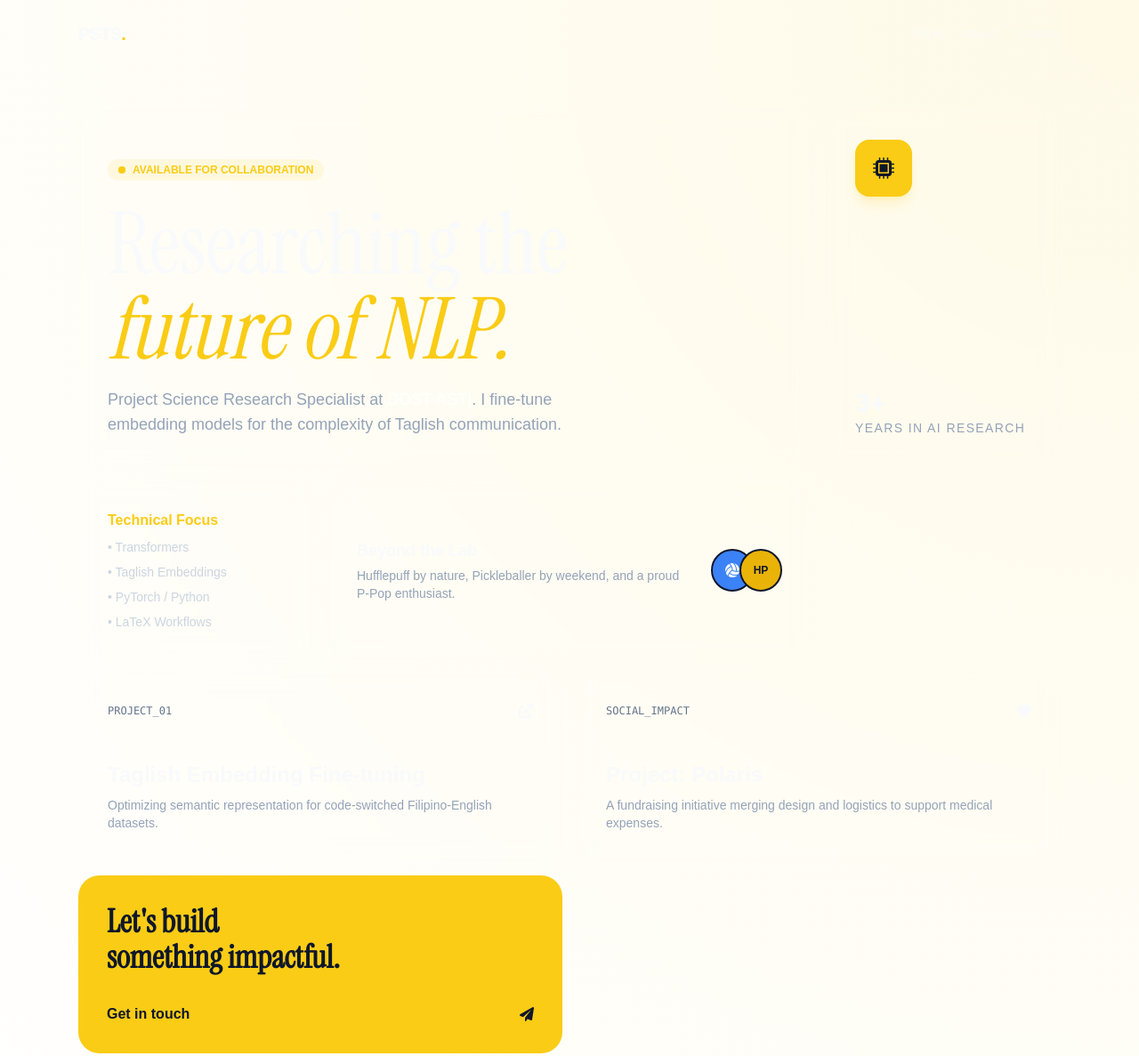
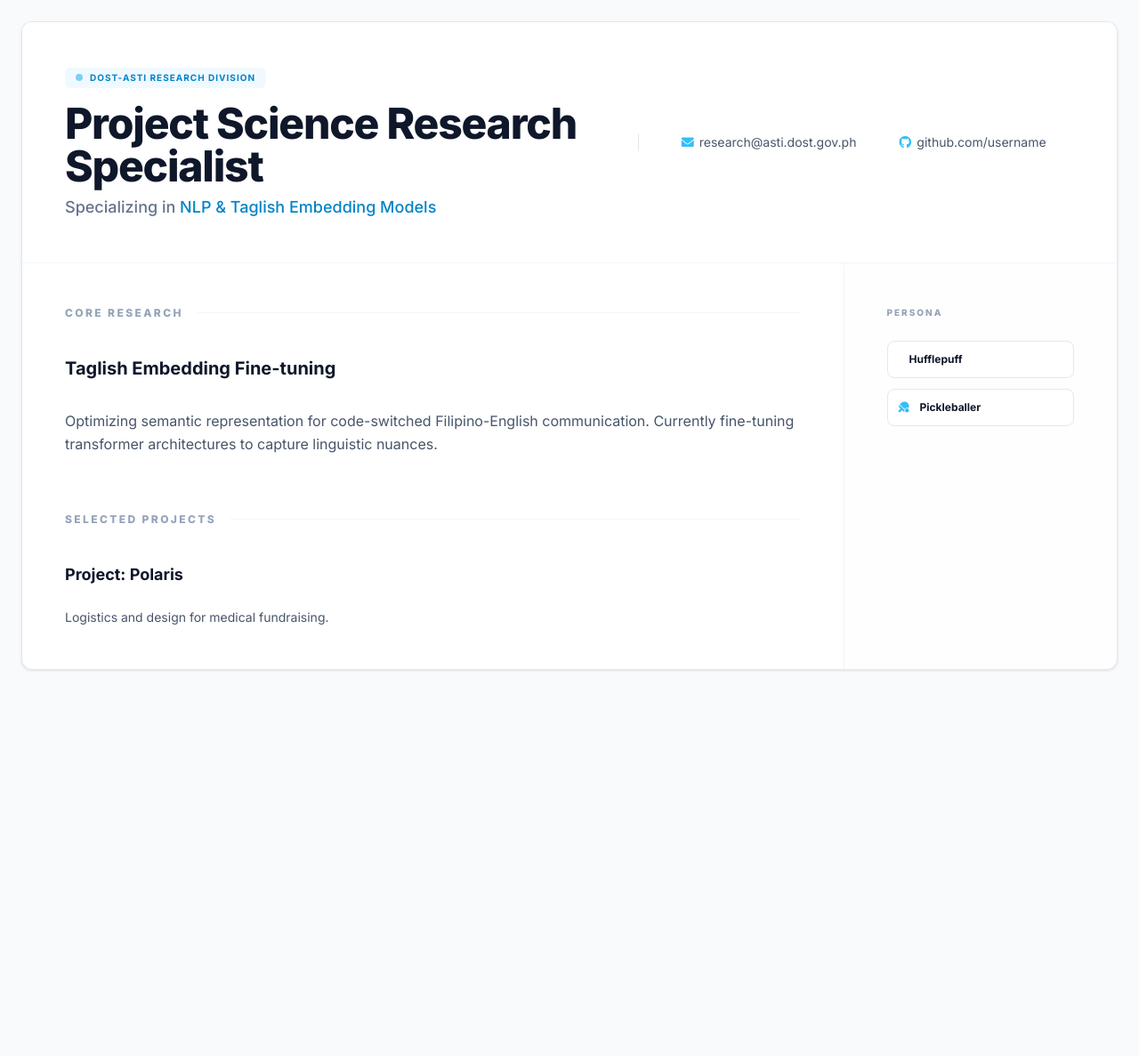
Before and after one commit to aunheladoptante/aunheladoptante.github.io, a plain HTML site: page index.html in a window 1280 px wide. Shown: the top 1187 px of the page at 89% size. After the commit the page ends 800 px from the top, so only its background shows below. Drawn offline with nearby package versions, Linux system fonts and the light colour scheme.

Commit message:
Overhauled design

```diff
--- a/index.html
+++ b/index.html
@@ -3,132 +3,53 @@
 <head>
     <meta charset="UTF-8">
     <meta name="viewport" content="width=device-width, initial-scale=1.0">
-    <title>PSTS | Research & AI Portfolio</title>
+    <title>CV | PSTS Researcher</title>
     <script src="https://cdn.tailwindcss.com"></script>
     <link rel="stylesheet" href="https://cdnjs.cloudflare.com/ajax/libs/font-awesome/6.0.0/css/all.min.css">
-    <link href="https://fonts.googleapis.com/css2?family=Space+Grotesk:wght@300;500;700&family=Instrument+Serif&display=swap" rel="stylesheet">
+    <link href="https://fonts.googleapis.com/css2?family=Inter:wght@300;400;500;600;700;800&display=swap" rel="stylesheet">
     <style>
-        :root {
-            --hufflepuff: #facc15;
-            --deep-slate: #0f172a;
-        }
-        body {
-            font-family: 'Space+Grotesk', sans-serif;
-            background-color: var(--deep-slate);
-            color: #f8fafc;
-        }
-        .serif { font-family: 'Instrument Serif', serif; }
-        .bento-card {
-            background: rgba(255, 255, 255, 0.03);
-            border: 1px solid rgba(255, 255, 255, 0.1);
-            backdrop-filter: blur(10px);
-            transition: all 0.3s cubic-bezier(0.4, 0, 0.2, 1);
-        }
-        .bento-card:hover {
-            border-color: var(--hufflepuff);
-            transform: translateY(-5px);
-            background: rgba(255, 255, 255, 0.05);
-        }
-        .gradient-bg {
-            background: radial-gradient(circle at top right, rgba(250, 204, 21, 0.1), transparent);
-        }
+        body { font-family: 'Inter', sans-serif; background-color: #f8fafc; }
+        .wide-container { box-shadow: 0 1px 3px 0 rgba(0, 0, 0, 0.1); }
+        .sidebar-border { border-left: 1px solid #f1f5f9; }
+        @media (max-width: 768px) { .sidebar-border { border-left: none; border-top: 1px solid #f1f5f9; } }
     </style>
 </head>
-<body class="gradient-bg min-h-screen">
+<body class="text-slate-900 antialiased p-2 md:p-6">
 
-    <nav class="p-6 max-w-6xl mx-auto flex justify-between items-center">
-        <div class="text-xl font-bold tracking-tighter">PSTS<span class="text-yellow-400">.</span></div>
-        <div class="flex gap-6 text-sm font-medium opacity-70 hover:opacity-100 transition">
-            <a href="#work" class="hover:text-yellow-400">Work</a>
-            <a href="#about" class="hover:text-yellow-400">About</a>
-            <a href="mailto:hello@example.com" class="hover:text-yellow-400">Contact</a>
-        </div>
-    </nav>
+    <main class="max-w-7xl mx-auto bg-white border border-slate-200 rounded-xl wide-container overflow-hidden">
 
-    <main class="max-w-6xl mx-auto px-6 py-12">
-        <div class="grid grid-cols-1 md:grid-cols-4 gap-4">
+        <div id="section-header"></div>
 
-            <div class="md:col-span-3 bento-card rounded-3xl p-8 flex flex-col justify-end min-h-[400px]">
-                <div class="inline-flex items-center gap-2 bg-yellow-400/10 text-yellow-400 px-3 py-1 rounded-full text-xs font-bold mb-6 w-fit">
-                    <span class="relative flex h-2 w-2">
-                        <span class="animate-ping absolute inline-flex h-full w-full rounded-full bg-yellow-400 opacity-75"></span>
-                        <span class="relative inline-flex rounded-full h-2 w-2 bg-yellow-400"></span>
-                    </span>
-                    AVAILABLE FOR COLLABORATION
-                </div>
-                <h1 class="serif text-6xl md:text-8xl leading-tight mb-4">
-                    Researching the <br><span class="italic text-yellow-400">future of NLP.</span>
-                </h1>
-                <p class="max-w-xl text-slate-400 text-lg">
-                    Project Science Research Specialist at <span class="text-white">DOST-ASTI</span>.
-                    I fine-tune embedding models for the complexity of Taglish communication.
-                </p>
+        <div class="grid grid-cols-1 lg:grid-cols-12">
+            <div class="lg:col-span-9 p-8 md:p-12">
+                <div id="section-research"></div>
+                <div id="section-projects" class="mt-16"></div>
             </div>
 
-            <div class="bento-card rounded-3xl p-8 flex flex-col justify-between">
-                <div class="w-16 h-16 bg-yellow-400 rounded-2xl flex items-center justify-center text-slate-900 shadow-lg shadow-yellow-400/20">
-                    <i class="fa-solid fa-microchip text-2xl"></i>
-                </div>
-                <div>
-                    <div class="text-3xl font-bold">3+</div>
-                    <div class="text-sm text-slate-400 uppercase tracking-widest">Years in AI Research</div>
-                </div>
+            <div class="lg:col-span-3 p-8 md:p-12 sidebar-border bg-slate-50/20">
+                <div id="section-sidebar"></div>
             </div>
-
-            <div class="bento-card rounded-3xl p-8">
-                <h3 class="text-yellow-400 font-bold mb-2">Technical Focus</h3>
-                <ul class="text-sm space-y-2 text-slate-300">
-                    <li>• Transformers</li>
-                    <li>• Taglish Embeddings</li>
-                    <li>• PyTorch / Python</li>
-                    <li>• LaTeX Workflows</li>
-                </ul>
-            </div>
-
-            <div class="md:col-span-2 bento-card rounded-3xl p-8 flex items-center gap-6 overflow-hidden relative">
-                <div class="flex-1">
-                    <h3 class="font-bold text-lg mb-1">Beyond the Lab</h3>
-                    <p class="text-sm text-slate-400">Hufflepuff by nature, Pickleballer by weekend, and a proud P-Pop enthusiast.</p>
-                </div>
-                <div class="flex -space-x-4">
-                    <div class="w-12 h-12 rounded-full border-2 border-slate-900 bg-blue-500 flex items-center justify-center"><i class="fa-solid fa-volleyball"></i></div>
-                    <div class="w-12 h-12 rounded-full border-2 border-slate-900 bg-yellow-500 flex items-center justify-center text-slate-900 font-bold text-xs">HP</div>
-                </div>
-            </div>
-
-            <div class="md:col-span-2 bento-card rounded-3xl p-8 group cursor-pointer">
-                <div class="flex justify-between items-start mb-12">
-                    <span class="text-xs font-mono text-slate-500">PROJECT_01</span>
-                    <i class="fa-solid fa-arrow-up-right-from-square group-hover:text-yellow-400 transition"></i>
-                </div>
-                <h2 class="text-2xl font-bold mb-2">Taglish Embedding Fine-tuning</h2>
-                <p class="text-slate-400 text-sm">Optimizing semantic representation for code-switched Filipino-English datasets.</p>
-            </div>
-
-            <div class="md:col-span-2 bento-card rounded-3xl p-8 group cursor-pointer">
-                <div class="flex justify-between items-start mb-12">
-                    <span class="text-xs font-mono text-slate-500">SOCIAL_IMPACT</span>
-                    <i class="fa-solid fa-heart group-hover:text-pink-500 transition"></i>
-                </div>
-                <h2 class="text-2xl font-bold mb-2">Project: Polaris</h2>
-                <p class="text-slate-400 text-sm">A fundraising initiative merging design and logistics to support medical expenses.</p>
-            </div>
-
-            <div class="md:col-span-2 bg-yellow-400 rounded-3xl p-8 text-slate-900 flex flex-col justify-between group cursor-pointer hover:bg-yellow-300 transition">
-                <h2 class="serif text-4xl font-bold">Let's build <br>something impactful.</h2>
-                <div class="flex justify-between items-center mt-8">
-                    <span class="font-bold">Get in touch</span>
-                    <i class="fa-solid fa-paper-plane"></i>
-                </div>
-            </div>
-
         </div>
     </main>
 
-    <footer class="max-w-6xl mx-auto px-6 py-12 flex justify-between text-xs text-slate-500 uppercase tracking-widest">
-        <div>© 2026 RESEARCH PORTFOLIO</div>
-        <div>BUILT WITH PRECISION & HEART</div>
-    </footer>
+    <script>
+        async function loadSection(id, file) {
+            try {
+                const response = await fetch(`sections/${file}`);
+                const content = await response.text();
+                document.getElementById(id).innerHTML = content;
+            } catch (err) {
+                console.error(`Error loading ${file}:`, err);
+            }
+        }
 
+        // Load all fragments
+        window.onload = () => {
+            loadSection('section-header', 'header.html');
+            loadSection('section-research', 'research.html');
+            loadSection('section-projects', 'projects.html');
+            loadSection('section-sidebar', 'sidebar.html');
+        };
+    </script>
 </body>
 </html>
--- /dev/null
+++ b/sections/header.html
@@ -0,0 +1,14 @@
+<header class="p-8 md:p-12 bg-white border-b border-slate-100 flex flex-col lg:flex-row justify-between items-start lg:items-center gap-8">
+    <div class="flex-1">
+        <div class="inline-flex items-center gap-2 px-3 py-1 rounded-md bg-sky-50 text-sky-600 text-[10px] font-bold uppercase tracking-widest mb-4">
+            <span class="w-2 h-2 bg-sky-500 rounded-full animate-pulse"></span>
+            DOST-ASTI Research Division
+        </div>
+        <h1 class="text-4xl md:text-5xl font-extrabold tracking-tight mb-2">Project Science Research Specialist</h1>
+        <p class="text-lg text-slate-500 font-medium">Specializing in <span class="text-sky-600">NLP & Taglish Embedding Models</span></p>
+    </div>
+    <div class="grid grid-cols-1 sm:grid-cols-2 gap-x-12 gap-y-3 text-sm border-l-0 lg:border-l lg:pl-12 border-slate-200 text-slate-600">
+        <span><i class="fa-solid fa-envelope w-4 text-sky-400"></i> research@asti.dost.gov.ph</span>
+        <span><i class="fa-brands fa-github w-4 text-sky-400"></i> github.com/username</span>
+    </div>
+</header>
--- /dev/null
+++ b/sections/projects.html
@@ -0,0 +1,10 @@
+<section>
+    <div class="flex items-center gap-4 mb-10">
+        <h3 class="text-xs font-black text-slate-400 uppercase tracking-[0.2em] whitespace-nowrap">Selected Projects</h3>
+        <div class="w-full h-[1px] bg-slate-100"></div>
+    </div>
+    <div class="grid gap-6">
+        <div class="font-bold text-lg">Project: Polaris</div>
+        <p class="text-slate-600 text-sm">Logistics and design for medical fundraising.</p>
+    </div>
+</section>
--- /dev/null
+++ b/sections/research.html
@@ -0,0 +1,13 @@
+<section>
+    <div class="flex items-center gap-4 mb-10">
+        <h3 class="text-xs font-black text-slate-400 uppercase tracking-[0.2em] whitespace-nowrap">Core Research</h3>
+        <div class="w-full h-[1px] bg-slate-100"></div>
+    </div>
+    <div class="space-y-8">
+        <h4 class="text-xl font-bold">Taglish Embedding Fine-tuning</h4>
+        <p class="text-slate-600 leading-relaxed">
+            Optimizing semantic representation for code-switched Filipino-English communication.
+            Currently fine-tuning transformer architectures to capture linguistic nuances.
+        </p>
+    </div>
+</section>
--- /dev/null
+++ b/sections/sidebar.html
@@ -0,0 +1,11 @@
+<div>
+    <h3 class="text-[10px] font-black text-slate-400 uppercase tracking-[0.2em] mb-6">Persona</h3>
+    <div class="space-y-3">
+        <div class="flex items-center gap-3 p-3 bg-white border border-slate-200 rounded-lg text-xs font-bold">
+            <i class="fa-solid fa-badger-honey text-yellow-500"></i> Hufflepuff
+        </div>
+        <div class="flex items-center gap-3 p-3 bg-white border border-slate-200 rounded-lg text-xs font-bold">
+            <i class="fa-solid fa-table-tennis-paddle-ball text-sky-400"></i> Pickleballer
+        </div>
+    </div>
+</div>
```
